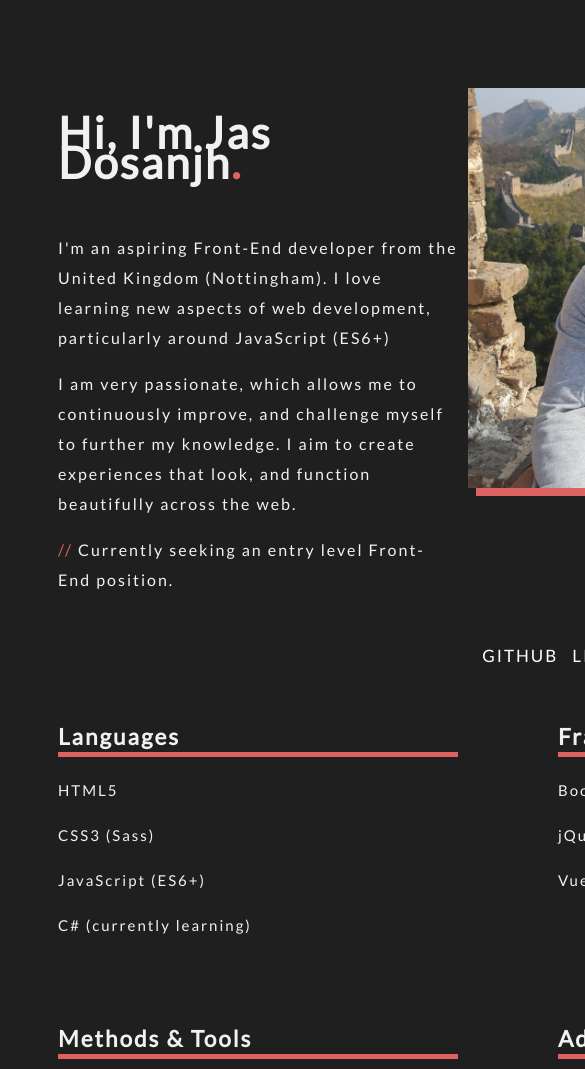
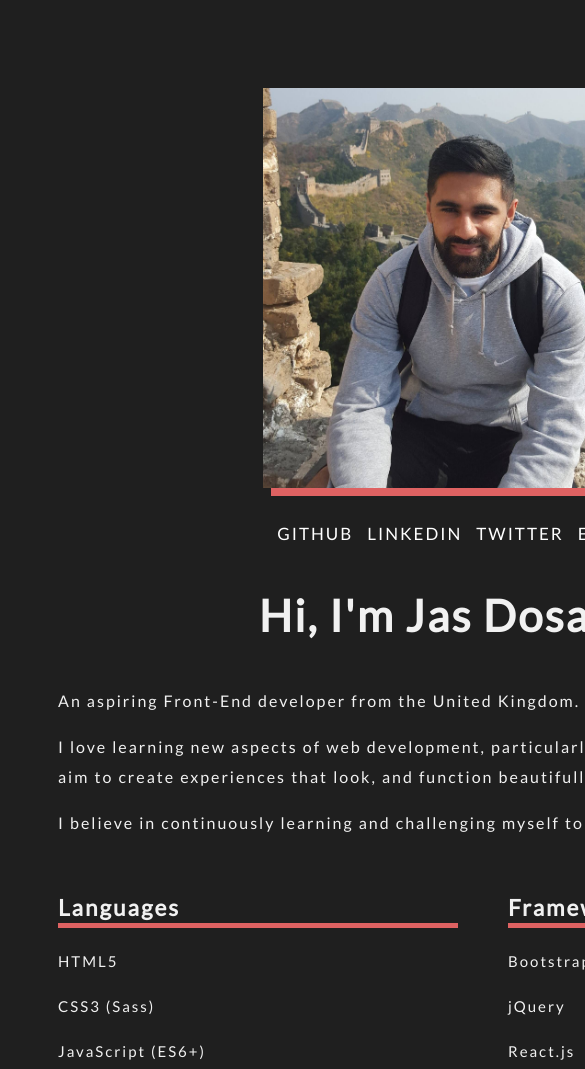
Before and after one commit to jazdosanjh/jazdosanjh.github.io, a plain HTML site: page index.html in a window 390 px wide. Shown: the top 1069 px of the page, 585 px wide, since content can reach past the window. Drawn offline with Linux system fonts and the light colour scheme.

Commit message:
Media Queries! :)
Added media queries for 980px screens!

```diff
--- a/css/style.css
+++ b/css/style.css
@@ -72,7 +72,34 @@ a {
 h2 {
     border-bottom: .5rem solid #DE6262;
 }
-
 span {
     color: #DE6262;
 }
+@media only screen and (max-width: 998px) {
+    .header {
+        grid-template-columns: repeat(1, minmax(80rem, 1fr));
+        text-align: center;
+    }
+    .heading--primary {
+        grid-column: span 2;
+        grid-row: 3;
+        font-size: 2.2rem;
+    }
+    .header-image {
+        grid-row: 1;
+        grid-column: span 2;
+    }
+    .header-text {
+        grid-row: 4;
+        grid-column: span 2;
+        text-align: left;
+        font-size: 1.6rem;
+    }
+    .social-media {
+        grid-row: 2;
+        grid-column: span 2;
+    }
+    .skills {
+        grid-gap: 5rem;
+    }
+}
--- a/index.html
+++ b/index.html
@@ -19,18 +19,19 @@
         </div>
         <div class="header-text">
             <p>
-                I'm an aspiring Front-End developer from the
-                United Kingdom (Nottingham). I love learning
-                new aspects of web development, particularly
-                around JavaScript (ES6+)
+                An aspiring Front-End developer from the
+                United Kingdom.
             </p>
             <p>
-                I am very passionate, which allows me to continuously
-                improve, and challenge myself to further my knowledge.
-                I aim to create experiences that look, and function
+                I love learning new aspects of web development,
+                particularly around JavaScript (ES6+). I aim to
+                create experiences that look, and function
                 beautifully across the web.
             </p>
-            <p><span>//</span> Currently seeking an entry level Front-End position.</p>
+            <p>
+                I believe in continuously learning and challenging
+                myself to further my knowledge.
+            </p>
         </div>
         <div class="social-media">
             <p>
@@ -53,6 +54,7 @@
             <h2>Frameworks & Libraries</h2>
             <p>Bootstrap</p>
             <p>jQuery</p>
+            <p>React.js</p>
             <p>Vue.js</p>
         </div>
         <div class="skills-content">
@@ -67,7 +69,7 @@
             <p>Git</p>
             <p>Gulp</p>
             <p>NPM</p>
-            <p>Adobe Photoshop, and Adobe XD.</p>
+            <p>Adobe Photoshop, and XD</p>
         </div>
     </div>
 </main>
```
